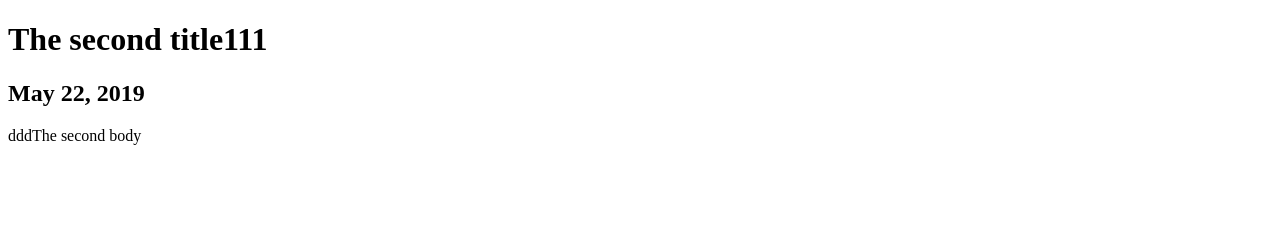
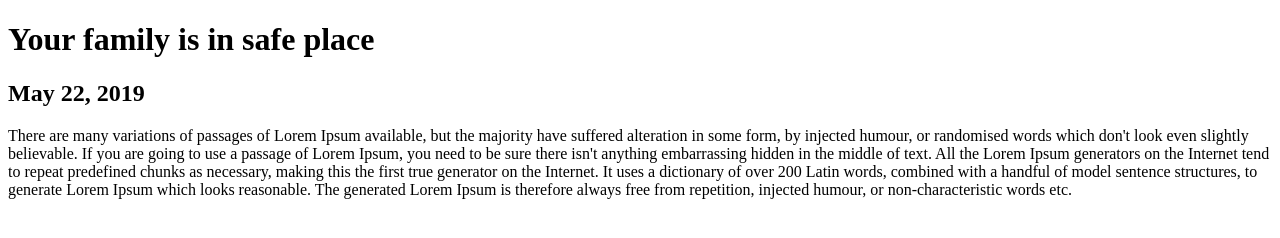
Before and after one commit to chertkovalex/gatsby-material-portal, a Gatsby site: page /2019-05-22-the-second-title/ in a window 1280 px wide. Built offline with nearby package versions, Linux system fonts and the light colour scheme; Gatsby itself is replaced by a stand-in of ours.

Commit message:
Update Blog “2019-05-22-the-second-title”

```diff
--- a/blog/2019-05-22-the-second-title.md
+++ b/blog/2019-05-22-the-second-title.md
@@ -1,5 +1,5 @@
 ---
 date: 2019-05-22T00:44:58.525Z
-title: The second title111
+title: Your family is in safe place
 ---
-dddThe second body
+There are many variations of passages of Lorem Ipsum available, but the majority have suffered alteration in some form, by injected humour, or randomised words which don't look even slightly believable. If you are going to use a passage of Lorem Ipsum, you need to be sure there isn't anything embarrassing hidden in the middle of text. All the Lorem Ipsum generators on the Internet tend to repeat predefined chunks as necessary, making this the first true generator on the Internet. It uses a dictionary of over 200 Latin words, combined with a handful of model sentence structures, to generate Lorem Ipsum which looks reasonable. The generated Lorem Ipsum is therefore always free from repetition, injected humour, or non-characteristic words etc.
```
